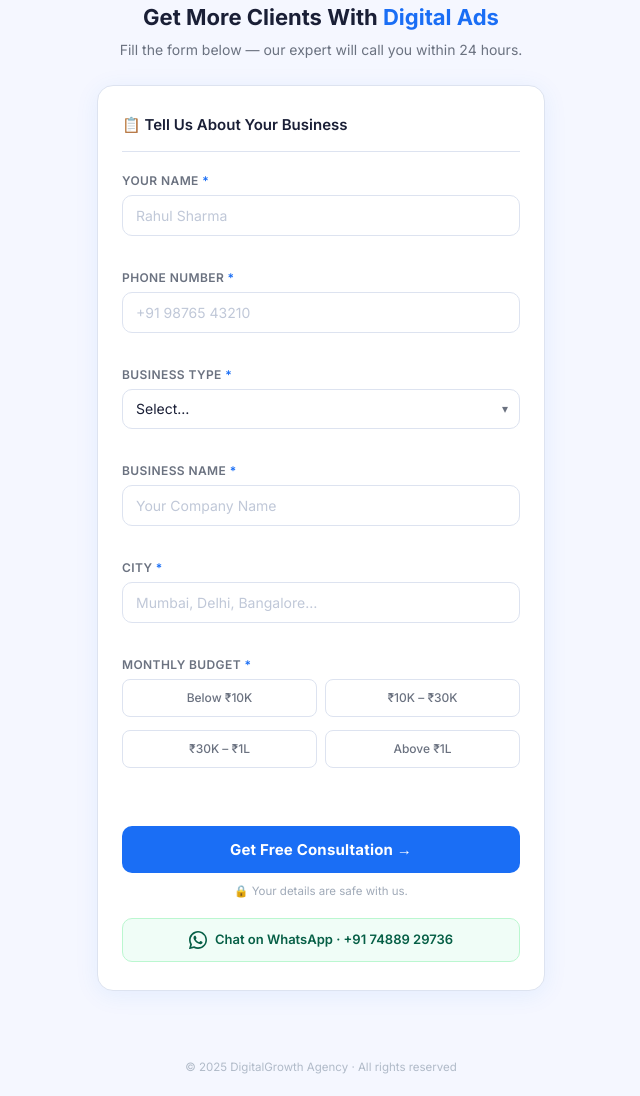
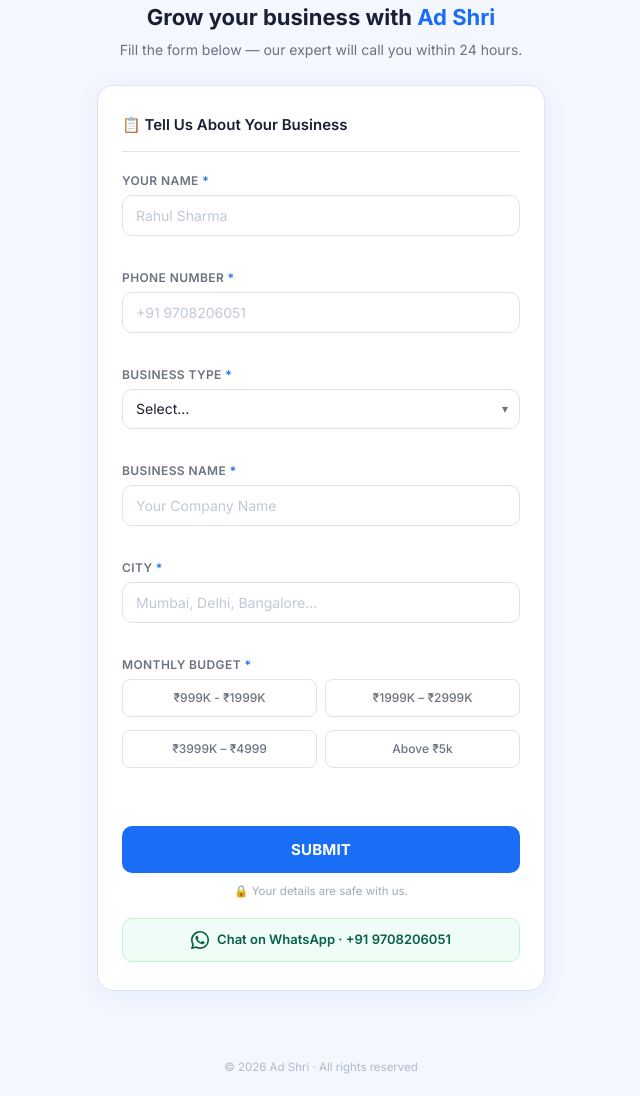
Before and after one commit to shrikantkumar123456/DML, a plain HTML site: page index.html in a window 1280 px wide. Shown: the part 113-1209 px from the top of the page, without its empty margins (319-959 px from the left). Drawn offline with Linux system fonts and the light colour scheme.

Commit message:
Update index.html

```diff
--- a/index.html
+++ b/index.html
@@ -314,7 +314,7 @@
   </div>
 
   <div class="hero">
-    <h1>Get More Clients With <span>Digital Ads</span></h1>
+    <h1>Grow your business with <span>Ad Shri </span></h1>
     <p>Fill the form below — our expert will call you within 24 hours.</p>
   </div>
 
@@ -331,7 +331,7 @@
 
       <div class="field">
         <label for="phone">Phone Number <span class="req">*</span></label>
-        <input type="tel" id="phone" placeholder="+91 98765 43210" autocomplete="tel"/>
+        <input type="tel" id="phone" placeholder="+91 9708206051" autocomplete="tel"/>
         <div class="err-msg" id="e-phone"></div>
       </div>
 
@@ -371,26 +371,26 @@
         <div class="budget-grid">
           <div class="bp">
             <input type="radio" name="budget" id="b1" value="Below ₹10,000"/>
-            <label for="b1">Below ₹10K</label>
+            <label for="b1">₹999K - ₹1999K</label>
           </div>
           <div class="bp">
             <input type="radio" name="budget" id="b2" value="₹10,000–₹30,000"/>
-            <label for="b2">₹10K – ₹30K</label>
+            <label for="b2">₹1999K – ₹2999K</label>
           </div>
           <div class="bp">
             <input type="radio" name="budget" id="b3" value="₹30,000–₹1,00,000"/>
-            <label for="b3">₹30K – ₹1L</label>
+            <label for="b3">₹3999K – ₹4999</label>
           </div>
           <div class="bp">
             <input type="radio" name="budget" id="b4" value="Above ₹1,00,000"/>
-            <label for="b4">Above ₹1L</label>
+            <label for="b4">Above ₹5k</label>
           </div>
         </div>
         <div class="err-msg" id="e-budget"></div>
       </div>
 
       <button type="submit" class="btn-submit" id="submitBtn">
-        Get Free Consultation →
+        SUBMIT
       </button>
       <p class="privacy">🔒 Your details are safe with us.</p>
     </form>
@@ -400,7 +400,7 @@
         <path d="M17.472 14.382c-.297-.149-1.758-.867-2.03-.967-.273-.099-.471-.148-.67.15-.197.297-.767.966-.94 1.164-.173.199-.347.223-.644.075-.297-.15-1.255-.463-2.39-1.475-.883-.788-1.48-1.761-1.653-2.059-.173-.297-.018-.458.13-.606.134-.133.298-.347.446-.52.149-.174.198-.298.298-.497.099-.198.05-.371-.025-.52-.075-.149-.669-1.612-.916-2.207-.242-.579-.487-.5-.669-.51-.173-.008-.371-.01-.57-.01-.198 0-.52.074-.792.372-.272.297-1.04 1.016-1.04 2.479 0 1.462 1.065 2.875 1.213 3.074.149.198 2.096 3.2 5.077 4.487.709.306 1.262.489 1.694.625.712.227 1.36.195 1.871.118.571-.085 1.758-.719 2.006-1.413.248-.694.248-1.289.173-1.413-.074-.124-.272-.198-.57-.347z"/>
         <path d="M12 0C5.373 0 0 5.373 0 12c0 2.124.558 4.118 1.529 5.845L.057 23.527a.5.5 0 0 0 .609.61l5.79-1.517A11.95 11.95 0 0 0 12 24c6.627 0 12-5.373 12-12S18.627 0 12 0zm0 21.818a9.818 9.818 0 0 1-4.943-1.337l-.355-.21-3.676.963.981-3.584-.231-.369A9.818 9.818 0 1 1 12 21.818z"/>
       </svg>
-      Chat on WhatsApp · +91 74889 29736
+      Chat on WhatsApp · +91 9708206051
     </a>
   </div>
 
@@ -425,7 +425,7 @@
   </a>
 </div>
 
-<footer>© 2025 DigitalGrowth Agency · All rights reserved</footer>
+<footer>© 2026 Ad Shri · All rights reserved</footer>
 
 <script>
   function g(id){return document.getElementById(id);}
```
